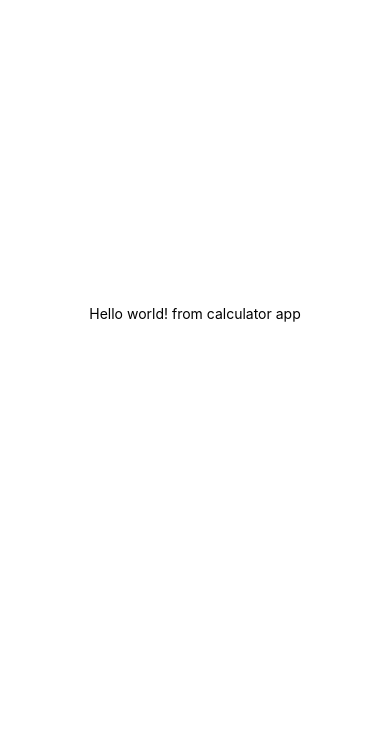
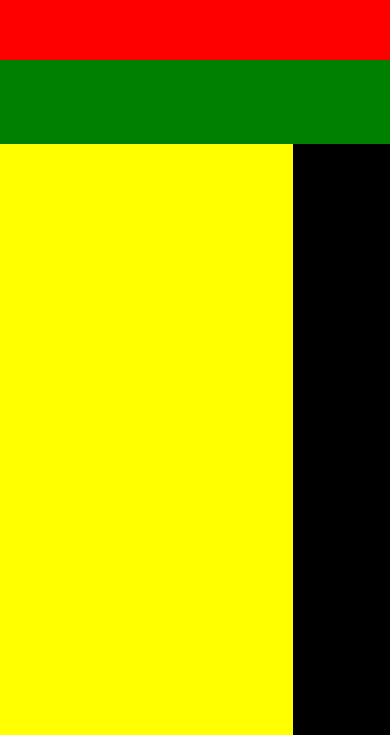
Before and after one commit to jamalhassouni/react-native-calculator, a React Native app: screen / in a window 390 px wide. Shown: the part 109-844 px from the top of the page. Built offline with nearby package versions, Linux system fonts and the light colour scheme.

Commit message:
designing app layout

```diff
--- a/App.js
+++ b/App.js
@@ -1,11 +1,16 @@
-import React from 'react';
-import { StyleSheet, Text, View } from 'react-native';
+import React from "react";
+import { StyleSheet, Text, View } from "react-native";
 
 export default class App extends React.Component {
   render() {
     return (
       <View style={styles.container}>
-        <Text>Hello world! from calculator app</Text>
+        <View style={styles.result} />
+        <View style={styles.calculation} />
+        <View style={styles.buttons}>
+          <View style={styles.numbers} />
+          <View style={styles.operations} />
+        </View>
       </View>
     );
   }
@@ -13,9 +18,11 @@ export default class App extends React.Component {
 
 const styles = StyleSheet.create({
   container: {
-    flex: 1,
-    backgroundColor: '#fff',
-    alignItems: 'center',
-    justifyContent: 'center',
+    flex: 1
   },
+  result: { flex: 2, backgroundColor: "red" },
+  calculation: { flex: 1, backgroundColor: "green" },
+  buttons: { flex: 7, flexDirection: "row" },
+  numbers: { flex: 3, backgroundColor: "yellow" },
+  operations: { flex: 1, backgroundColor: "black" }
 });
```
